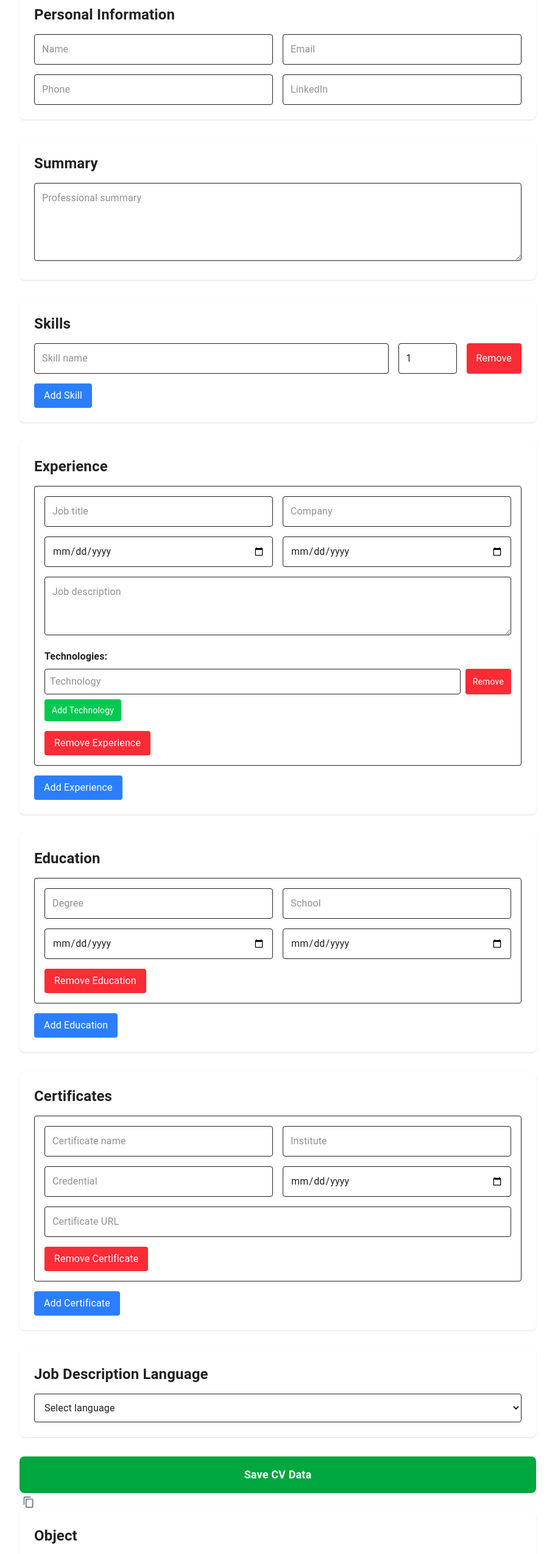
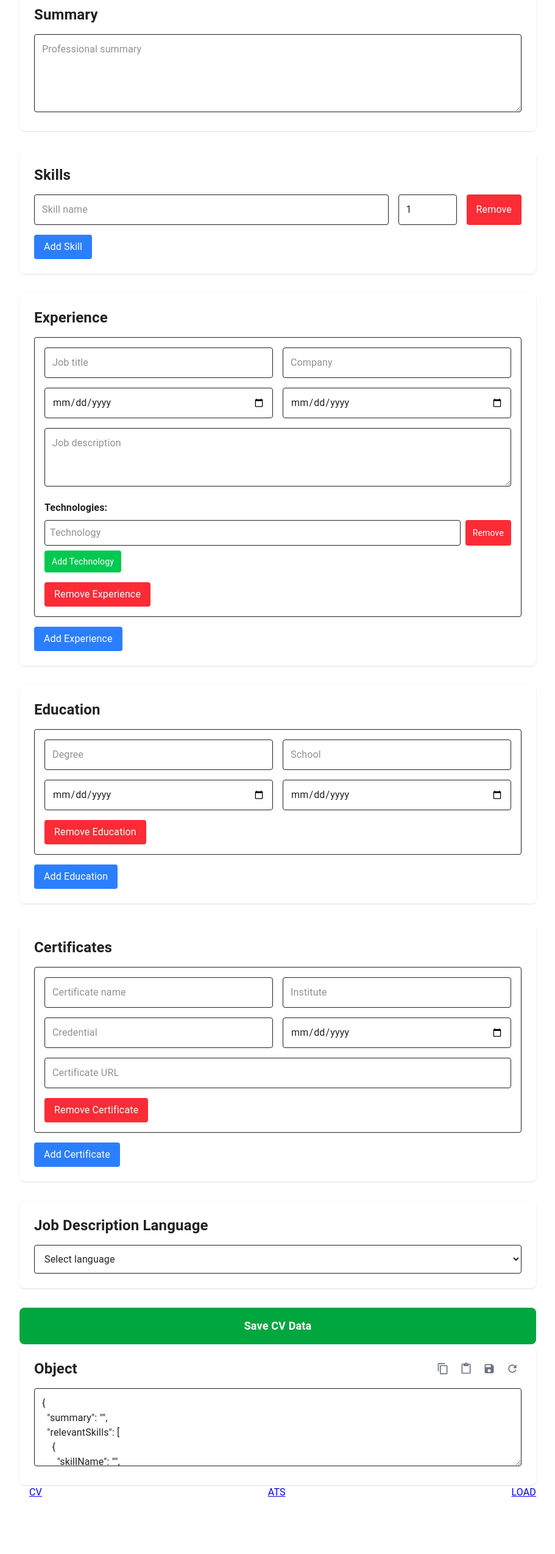
Before and after one commit to marianoaloi/emprego, a Next.js app: page /cv/load in a window 1280 px wide. Shown: the part 100-2649 px from the top of the page at 61% size, without its empty margins (184-1095 px from the left). After the commit the page ends 2600 px from the top, so only its background shows below. Built offline with nearby package versions, Linux system fonts and the light colour scheme; no server answers.

Commit message:
load in edition. Load stable

```diff
--- a/src/app/ats/components/Language.tsx
+++ b/src/app/ats/components/Language.tsx
@@ -2,10 +2,7 @@ import React from 'react';
 import {
   LanguageContainer,
   LanguageTitle,
-  LanguageList,
-  LanguageItem,
-  LanguageName,
-  LanguageLevel
+  LanguageItem
 } from './Language.styled';
 import { SkillItem, SkillLevel, SkillName, SkillsList } from './Skills.styled';
 
--- a/src/app/ats/page.tsx
+++ b/src/app/ats/page.tsx
@@ -24,13 +24,14 @@ import {
 import SocialMedia from "./components/SocialMedia";
 import { ActionButton, JumpLineControl, JumpLineInput, JumpLineLabel } from "../cv/page.styled";
 import CVData from "../../components/util/CVData";
+import { LinkInCurriculum } from "@/components/util/linkCV";
 
 
 export default function ATSPage() {
   const atsRef = useRef<HTMLDivElement>(null);
   const [cvData, setCvData] = useState<CVData | null>(null);
   const [opportunityId, setOpportunityId] = useState<string>("");
-  const [language, setLanguage] = useState<string>("en");
+  const [, setLanguage] = useState<string>("en");
 
   const [jumpLineCount, setJumpLineCount] = useState<number>(0);
   const [jumpSocialCount, setJumpSocialCount] = useState<number>(0);
@@ -214,7 +215,7 @@ export default function ATSPage() {
         <div>
           {cvData && defineTitle(opportunityId, cvData)}
         </div>
-        <LinkInCurriculum/>
+        <LinkInCurriculum />
       </JumpLineControl>
 
       <ATSContainer id="ats" ref={atsRef}>
@@ -274,14 +275,3 @@ function defineTitle(opportunityId?: string, cvData?: CVData) {
     ? `Mariano_Aloi_${opportunityId}_${cvData?.languageCodeOfJobDescription}`
     : `Mariano_Aloi_${cvData?.languageCodeOfJobDescription}`;
 }
-
-export const LinkInCurriculum = () => {
-  return (
-
-        <LinkControl>
-          <LinkCv onClick={() => window.open('/cv','_blank')}>CV</LinkCv>
-          <LinkCv onClick={() => window.open('/ats','_blank')}>ATS</LinkCv>
-          <LinkCv onClick={() => window.open('/cv/load','_blank')}>LOAD</LinkCv>
-        </LinkControl>
-  );
-};
--- a/src/app/cv/load/page.tsx
+++ b/src/app/cv/load/page.tsx
@@ -5,18 +5,46 @@ import { useState } from 'react';
 import CVData from '@/components/util/CVData';
 import { IconButton, Tooltip, } from '@mui/material';
 import {
-  ContentCopy as ContentCopyIcon
+  ContentCopy as ContentCopyIcon,
+  ContentPaste as ContentPasteIcon,
+  Refresh as RefreshIcon,
+  Save as SaveIcon
 } from '@mui/icons-material';
-import { LinkInCurriculum } from '@/app/ats/page';
+import { LinkInCurriculum } from '@/components/util/linkCV';
+
+
 
 export default function CVLoadPage() {
+
+
+  const saveResume =() => {
+    const dataStr = JSON.stringify(formData, null, 2);
+    const dataBlob = new Blob([dataStr], {type: 'application/json'});
+    const url = URL.createObjectURL(dataBlob);
+    const link = document.createElement('a');
+    link.href = url;
+    link.download = `cv_data_${new Date().getTime()}.resume.json`;
+    link.click();
+  }
+
+  const loadResume =(event: any) => {
+    const file = event.target.files[0];
+    if (file) {
+      const reader = new FileReader();
+      reader.onload = (e) => {
+        try {
+          const result = e.target?.result as string;
+          setFormData(JSON.parse(result));
+        } catch (error) {
+          console.error('Error loading resume:', error);
+        }
+      };
+      reader.readAsText(file);
+    }
+  }
+
   const [formData, setFormData] = useState<CVData>({
-    personalInformation: {
-      name: '',
-      email: '',
-      phone: '',
-      linkedin: '',
-    },
+
     summary: '',
     relevantSkills: [{ skillName: '', skillLevel: 1 }],
     experience: [{
@@ -43,12 +71,7 @@ export default function CVLoadPage() {
     languageCodeOfJobDescription: '',
   });
 
-  const handlePersonalInfoChange = (field: string, value: string) => {
-    setFormData(prev => ({
-      ...prev,
-      personalInformation: { ...prev.personalInformation, [field]: value }
-    }));
-  };
+
 
   const handleSkillChange = (index: number, field: string, value: string | number) => {
     const updatedSkills = [...formData.relevantSkills];
@@ -170,7 +193,7 @@ export default function CVLoadPage() {
     window.open('/ats', '_blank');
   };
 
-  const [copySuccess, setCopySuccess] = useState(false);
+  const [, setCopySuccess] = useState(false);
   const handleCopyDescription = async () => {
     try {
       // Get the job description text from the Redux store or fallback to job.description
@@ -183,49 +206,42 @@ export default function CVLoadPage() {
     }
   };
 
+  const handlePasteDescription = async () => {
+    try {
+      const clipboardText = await navigator.clipboard.readText();
+      const parsed = JSON.parse(clipboardText);
+      setFormData(parsed);
+      setCopySuccess(true);
+      setTimeout(() => setCopySuccess(false), 2000); // Show success message for 2 seconds
+    } catch (err) {
+      console.error('Failed to paste or parse JSON: ', err);
+      // Could add user-facing error feedback here if needed
+    }
+  };
+
+  const handleLoadDescription = () => {
+    try {
+      const storedData = localStorage.getItem("cvData");
+      if (storedData) {
+        const parsed = JSON.parse(storedData);
+        setFormData(parsed);
+        setCopySuccess(true);
+        setTimeout(() => setCopySuccess(false), 2000); // Show success message for 2 seconds
+      } else {
+        console.warn('No CV data found in localStorage');
+      }
+    } catch (err) {
+      console.error('Failed to load or parse CV data from localStorage: ', err);
+      // Could add user-facing error feedback here if needed
+    }
+  };
+
   return (
     <div className="max-w-4xl mx-auto p-6">
       <h1 className="text-3xl font-bold mb-6">CV Data Form</h1>
 
       <form onSubmit={handleSubmit} className="space-y-8">
-        {/* Personal Information */}
-        <section className="bg-white p-6 rounded-lg shadow">
-          <h2 className="text-2xl font-semibold mb-4">Personal Information</h2>
-          <div className="grid grid-cols-1 md:grid-cols-2 gap-4">
-            <input
-              type="text"
-              placeholder="Name"
-              value={formData.personalInformation.name}
-              onChange={(e) => handlePersonalInfoChange('name', e.target.value)}
-              className="border p-3 rounded"
-              required
-            />
-            <input
-              type="email"
-              placeholder="Email"
-              value={formData.personalInformation.email}
-              onChange={(e) => handlePersonalInfoChange('email', e.target.value)}
-              className="border p-3 rounded"
-              required
-            />
-            <input
-              type="tel"
-              placeholder="Phone"
-              value={formData.personalInformation.phone}
-              onChange={(e) => handlePersonalInfoChange('phone', e.target.value)}
-              className="border p-3 rounded"
-              required
-            />
-            <input
-              type="url"
-              placeholder="LinkedIn"
-              value={formData.personalInformation.linkedin}
-              onChange={(e) => handlePersonalInfoChange('linkedin', e.target.value)}
-              className="border p-3 rounded"
-              required
-            />
-          </div>
-        </section>
+
 
         {/* Summary */}
         <section className="bg-white p-6 rounded-lg shadow">
@@ -256,7 +272,7 @@ export default function CVLoadPage() {
                 type="number"
                 placeholder="Level (1-10)"
                 min="1"
-                max="10"
+                max="100"
                 value={skill.skillLevel}
                 onChange={(e) => handleSkillChange(index, 'skillLevel', parseInt(e.target.value))}
                 className="border p-3 rounded w-24"
@@ -305,7 +321,7 @@ export default function CVLoadPage() {
                 <input
                   type="date"
                   placeholder="Start date"
-                  value={exp.start}
+                  value={exp.start.length > 6 ? `${exp.start.substring(0, 7)}-01` : exp.start}
                   onChange={(e) => handleExperienceChange(expIndex, 'start', e.target.value)}
                   className="border p-3 rounded"
                   required
@@ -313,7 +329,7 @@ export default function CVLoadPage() {
                 <input
                   type="date"
                   placeholder="End date"
-                  value={exp.end}
+                  value={exp.end.length > 6 ? `${exp.end.substring(0, 7)}-01` : exp.end}
                   onChange={(e) => handleExperienceChange(expIndex, 'end', e.target.value)}
                   className="border p-3 rounded"
                   required
@@ -400,7 +416,7 @@ export default function CVLoadPage() {
                 <input
                   type="date"
                   placeholder="Start date"
-                  value={edu.start}
+                  value={edu.start.length > 6 ? `${edu.start.substring(0, 7)}-01` : edu.start}
                   onChange={(e) => handleEducationChange(index, 'start', e.target.value)}
                   className="border p-3 rounded"
                   required
@@ -408,7 +424,7 @@ export default function CVLoadPage() {
                 <input
                   type="date"
                   placeholder="End date"
-                  value={edu.end}
+                  value={edu.end.length > 6 ? `${edu.end.substring(0, 7)}-01` : edu.end}
                   onChange={(e) => handleEducationChange(index, 'end', e.target.value)}
                   className="border p-3 rounded"
                   required
@@ -460,12 +476,12 @@ export default function CVLoadPage() {
                   value={cert.credential}
                   onChange={(e) => handleCertificateChange(index, 'credential', e.target.value)}
                   className="border p-3 rounded"
-                  required
+
                 />
                 <input
                   type="date"
                   placeholder="Issued date"
-                  value={cert.issued}
+                  value={cert.issued.length > 6 ? `${cert.issued.substring(0, 7)}-01` : cert.issued}
                   onChange={(e) => handleCertificateChange(index, 'issued', e.target.value)}
                   className="border p-3 rounded"
                   required
@@ -476,7 +492,6 @@ export default function CVLoadPage() {
                   value={cert.url}
                   onChange={(e) => handleCertificateChange(index, 'url', e.target.value)}
                   className="border p-3 rounded col-span-2"
-                  required
                 />
               </div>
               <button
@@ -507,11 +522,9 @@ export default function CVLoadPage() {
             required
           >
             <option value="">Select language</option>
+            <option value="it">Italian</option>
             <option value="en">English</option>
-            <option value="es">Spanish</option>
             <option value="pt">Portuguese</option>
-            <option value="fr">French</option>
-            <option value="de">German</option>
           </select>
         </section>
 
@@ -522,7 +535,12 @@ export default function CVLoadPage() {
           Save CV Data
         </button>
       </form>
-      <Tooltip title="Copy job description">
+      {/* Object */}
+      <section className="bg-white p-6 rounded-lg shadow">
+        <div className="flex justify-between items-center mb-4">
+          <h2 className="text-2xl font-semibold">Object</h2>
+          <div className="flex gap-2">
+            <Tooltip title="Copy CV data">
               <IconButton
                 onClick={handleCopyDescription}
                 size="small"
@@ -534,11 +552,44 @@ export default function CVLoadPage() {
                 <ContentCopyIcon fontSize="small" />
               </IconButton>
             </Tooltip>
-
-
-        {/* Object */}
-        <section className="bg-white p-6 rounded-lg shadow">
-          <h2 className="text-2xl font-semibold mb-4">Object</h2>
+            <Tooltip title="Paste CV data from clipboard">
+              <IconButton
+                onClick={handlePasteDescription}
+                size="small"
+                sx={{
+                  color: '#6b7280',
+                  '&:hover': { color: '#374151' }
+                }}
+              >
+                <ContentPasteIcon fontSize="small" />
+              </IconButton>
+            </Tooltip>
+            <Tooltip title="Save CV data as file">
+              <IconButton
+                onClick={saveResume}
+                size="small"
+                sx={{
+                  color: '#6b7280',
+                  '&:hover': { color: '#374151' }
+                }}
+              >
+                <SaveIcon fontSize="small" />
+              </IconButton>
+            </Tooltip>
+            <Tooltip title="Load CV data from localStorage">
+              <IconButton
+                onClick={handleLoadDescription}
+                size="small"
+                sx={{
+                  color: '#6b7280',
+                  '&:hover': { color: '#374151' }
+                }}
+              >
+                <RefreshIcon fontSize="small" />
+              </IconButton>
+            </Tooltip>
+          </div>
+        </div>
         <textarea
           placeholder="All CV data in JSON format"
           value={JSON.stringify(formData, null, 2)}
@@ -547,14 +598,14 @@ export default function CVLoadPage() {
               const parsed = JSON.parse(e.target.value);
               setFormData(parsed);
             } catch (err) {
-                console.error('Invalid JSON format:', err , e.target.value);
+              console.error('Invalid JSON format:', err, e.target.value);
             }
           }}
           className="border p-3 rounded w-full h-32"
 
         />
       </section>
-                <LinkInCurriculum/>
+      <LinkInCurriculum />
     </div>
   );
 }
--- a/src/components/DataTable.tsx
+++ b/src/components/DataTable.tsx
@@ -11,7 +11,7 @@ import {
   Lock as LockIcon
 } from '@mui/icons-material';
 import { useAppDispatch, useAppSelector } from '@/lib/hooks';
-import { fetchData, fetchDataCount, appliedbyme, closeJob, ignoreJob, waitJob, getPostJob } from '@/lib/features/data/dataTruck';
+import { fetchData, fetchDataCount, appliedbyme, closeJob, ignoreJob, waitJob } from '@/lib/features/data/dataTruck';
 import {
   LoadingContainer,
   Spinner,
@@ -54,7 +54,7 @@ export default function DataTable() {
     dispatch(fetchDataCount(filters));
 
     getAuthToken().then(token => { if (token) dispatch(fetchCookies(token)) })
-  }, [dispatch, filters]);
+  }, [dispatch, filters, getAuthToken]);
 
   if (loading) {
     return (
--- a/src/components/JobDetailModal.tsx
+++ b/src/components/JobDetailModal.tsx
@@ -1,6 +1,6 @@
 'use client';
 
-import React, { useEffect, useState } from 'react';
+import React, { useState } from 'react';
 
 import { httpsCallable } from "firebase/functions";
 import { Button, Typography, Tooltip, IconButton, Box, CircularProgress } from '@mui/material';
--- a/src/components/SkillsGrid.tsx
+++ b/src/components/SkillsGrid.tsx
@@ -3,7 +3,7 @@
 import React from 'react';
 import { Box, Chip, Typography, CircularProgress } from '@mui/material';
 import { styled } from '@mui/material/styles';
-import { useAppDispatch, useAppSelector } from '@/lib/hooks';
+import { useAppSelector } from '@/lib/hooks';
 
 const SkillsContainer = styled(Box)(({ theme }) => ({
   display: 'flex',
@@ -95,7 +95,7 @@ export default function SkillsGrid() {
 
   return (
     <SkillsContainer>
-      <SectionTitle>Required Skills {skills.match.filter(skill => skill.skillOnProfile).length}</SectionTitle>
+      <SectionTitle>Required Skills {skills.match.filter(skill => skill.skillOnProfile).length}/{skills.match.length}({skills.match.length ? Math.round(skills.match.filter(skill => skill.skillOnProfile).length / skills.match.length * 100) : 0}%)</SectionTitle>
       <SkillsFlow>
         {skills.match.map((skill, index) => {
           const hasLink = Boolean(skill.skillMatchActionButton);
--- a/src/components/util/CVData.ts
+++ b/src/components/util/CVData.ts
@@ -1,11 +1,6 @@
 export default
     interface CVData {
-    personalInformation: {
-        name: string;
-        email: string;
-        phone: string;
-        linkedin: string;
-    };
+
     summary: string;
     relevantSkills: Array<{
         skillName: string;
@@ -30,7 +25,7 @@ export default
         institute: string;
         credential: string;
         issued: string;
-        url: string;
+        url?: string;
     }>;
     languageCodeOfJobDescription: string;
 }
--- /dev/null
+++ b/src/components/util/linkCV.tsx
@@ -0,0 +1,14 @@
+import { LinkControl, LinkCv } from "@/app/ats/page.styled";
+
+
+
+export const LinkInCurriculum = () => {
+  return (
+
+        <LinkControl>
+          <LinkCv onClick={() => window.open('/cv','_blank')}>CV</LinkCv>
+          <LinkCv onClick={() => window.open('/ats','_blank')}>ATS</LinkCv>
+          <LinkCv onClick={() => window.open('/cv/load','_blank')}>LOAD</LinkCv>
+        </LinkControl>
+  );
+};
--- a/src/lib/features/cookie/cookieSlice.ts
+++ b/src/lib/features/cookie/cookieSlice.ts
@@ -55,7 +55,7 @@ const cookieSlice = createSlice({
         state.updateLoading = true;
         state.updateError = null;
       })
-      .addCase(updateOpportunity.fulfilled, (state, action) => {
+      .addCase(updateOpportunity.fulfilled, (state) => {
         state.updateLoading = false;
       })
       .addCase(updateOpportunity.rejected, (state, action) => {
--- a/src/lib/features/data/dataSlice.ts
+++ b/src/lib/features/data/dataSlice.ts
@@ -2,7 +2,6 @@ import { createSlice, PayloadAction } from '@reduxjs/toolkit';
 import { fetchData, fetchDataCount, appliedbyme, closeJob, ignoreJob, waitJob, getPostJob } from './dataTruck';
 import { JobPosting } from '@/types/job.types';
 import { JobActionResponse } from './dataService';
-import { stat } from 'fs';
 
 export interface DataItem {
   id: number;
```
Also changed, not shown: src/app/cv/page.tsx (+4 -3 lines). Lines whose indentation alone changed are shown as unchanged.
